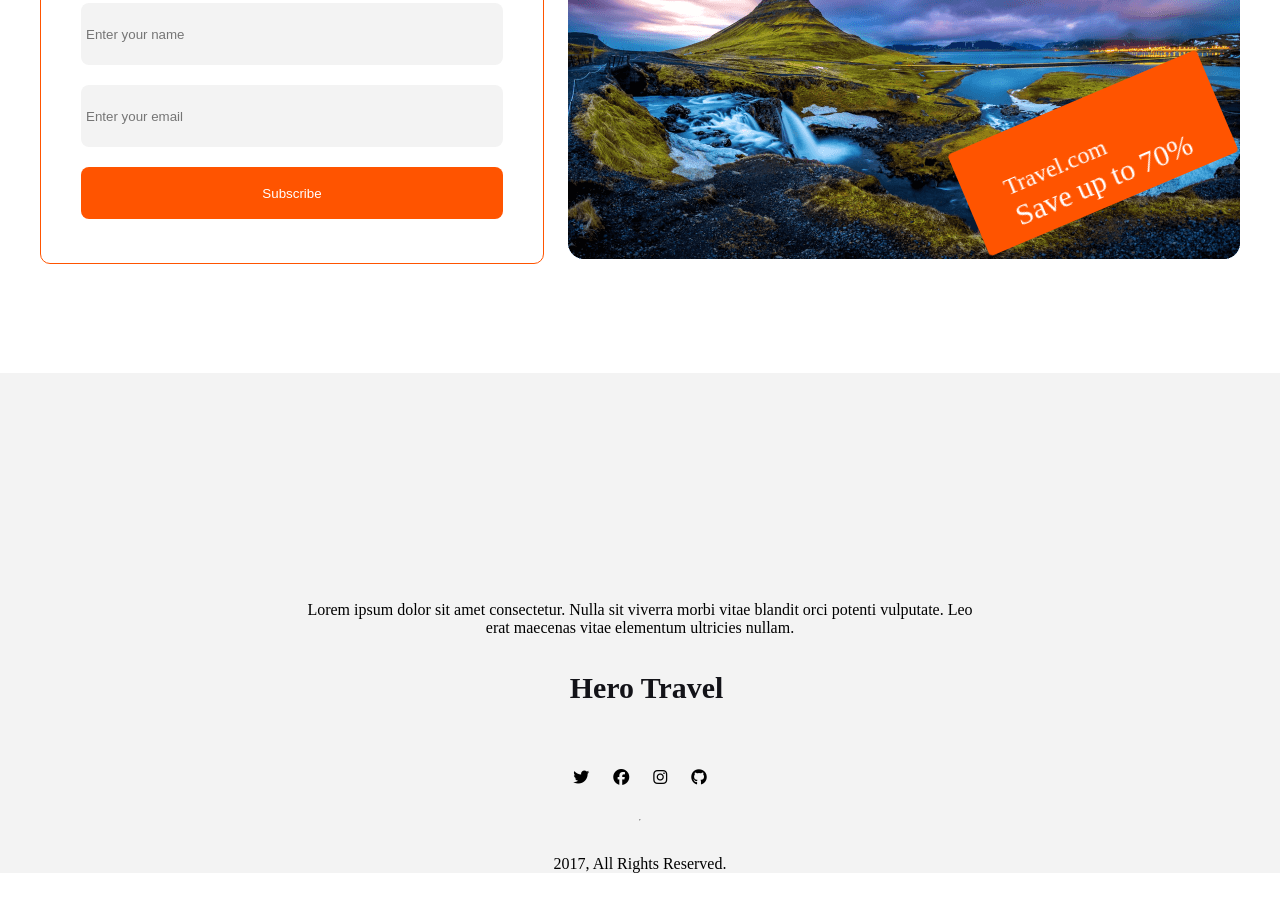
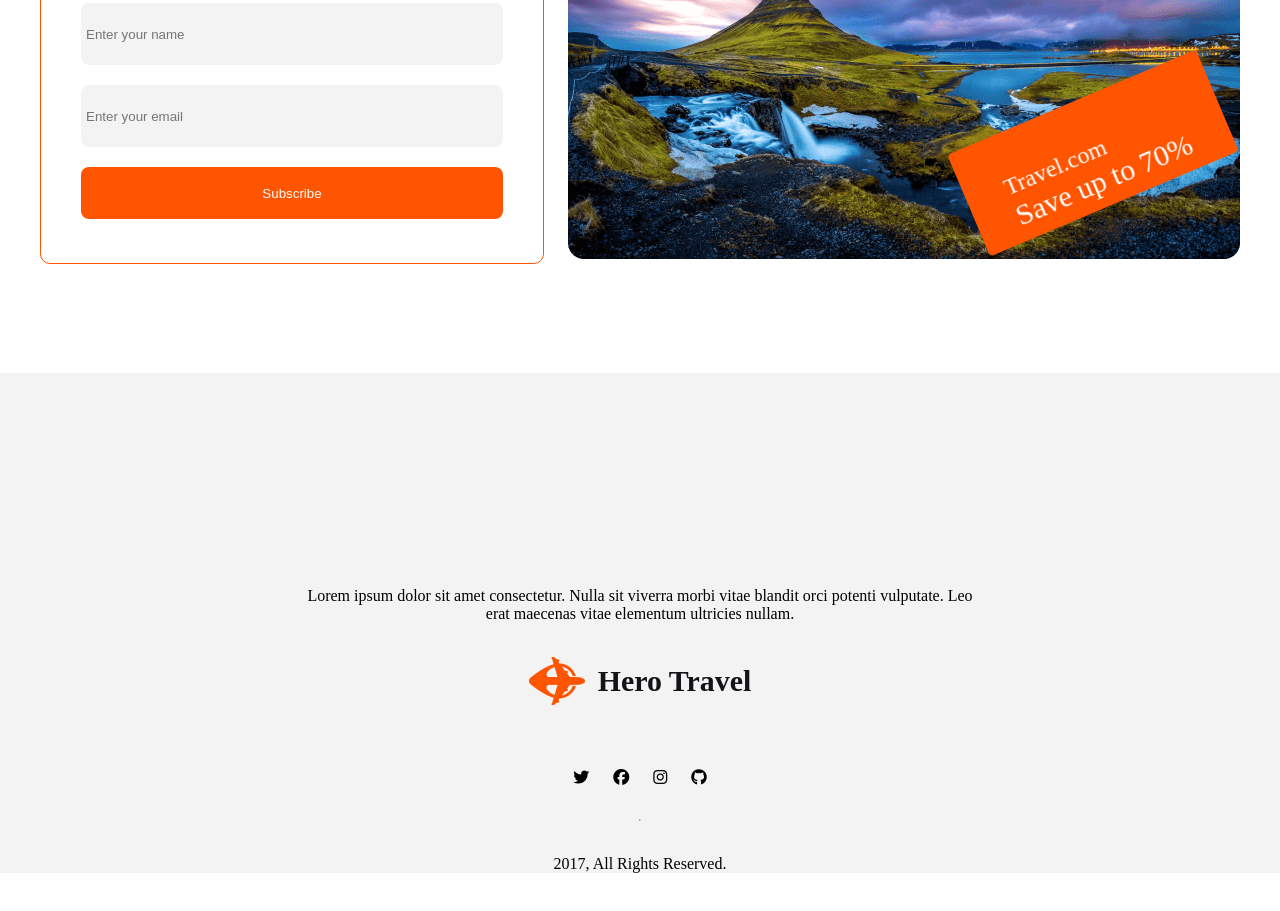
Before and after one commit to raihan-stack/ass, a plain HTML site: page index.html in a window 1280 px wide. Shown: the part 5748-6659 px from the top of the page. Drawn offline with Linux system fonts and the light colour scheme.

Commit message:
imge added

```diff
--- a/index.html
+++ b/index.html
@@ -293,7 +293,7 @@ molestie risus  ornare nulla amet et. Libero commodo sagittis dignissim adipisci
             Lorem ipsum dolor sit amet consectetur. Nulla sit viverra morbi vitae blandit orci potenti vulputate. Leo <br> erat maecenas vitae elementum ultricies nullam.
         </p>
         <div class="nav-img-container">
-            <img class="nav-logo" src="./Group 40071 (2).png" alt="">
+            <img class="nav-logo" src="Images/Group 40071 (2).png" alt="">
             <h5 class="hero-travel">Hero <span class="Trav">Travel</span></h5>
         </div>
         <div class="social-media-container">
```
